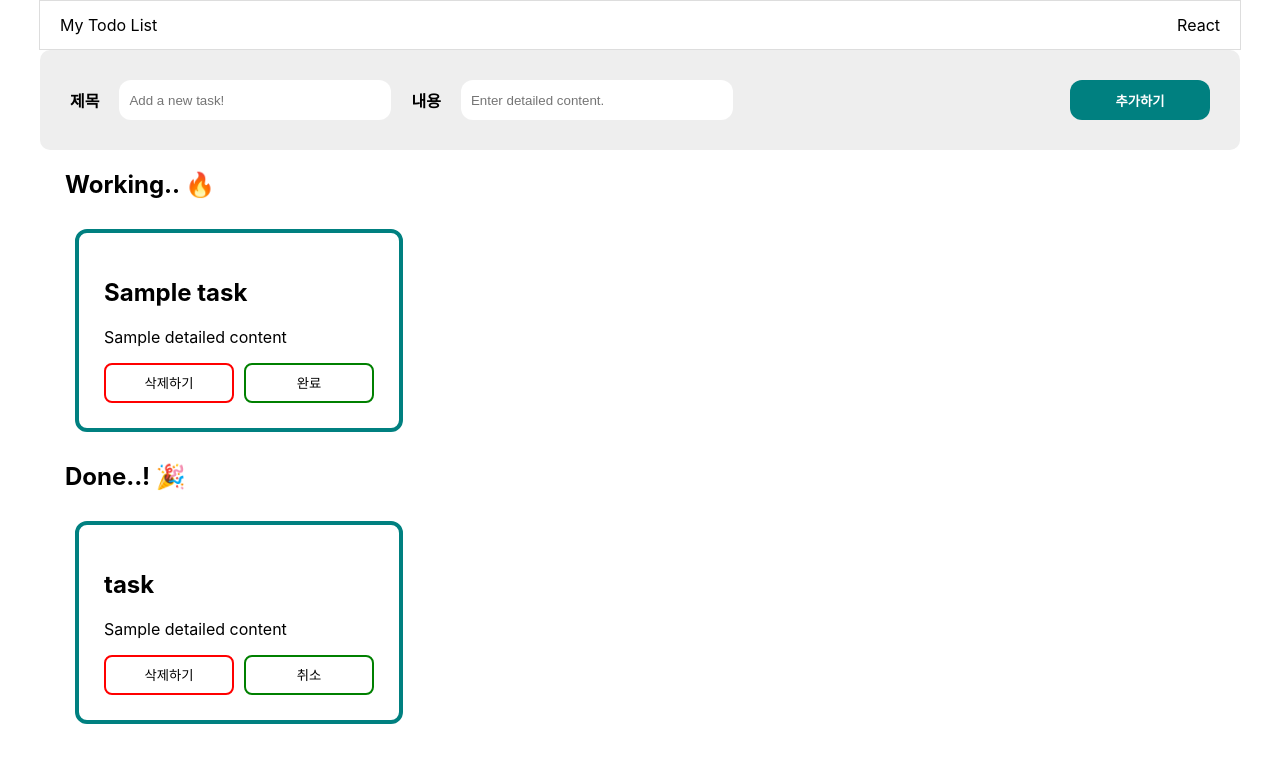
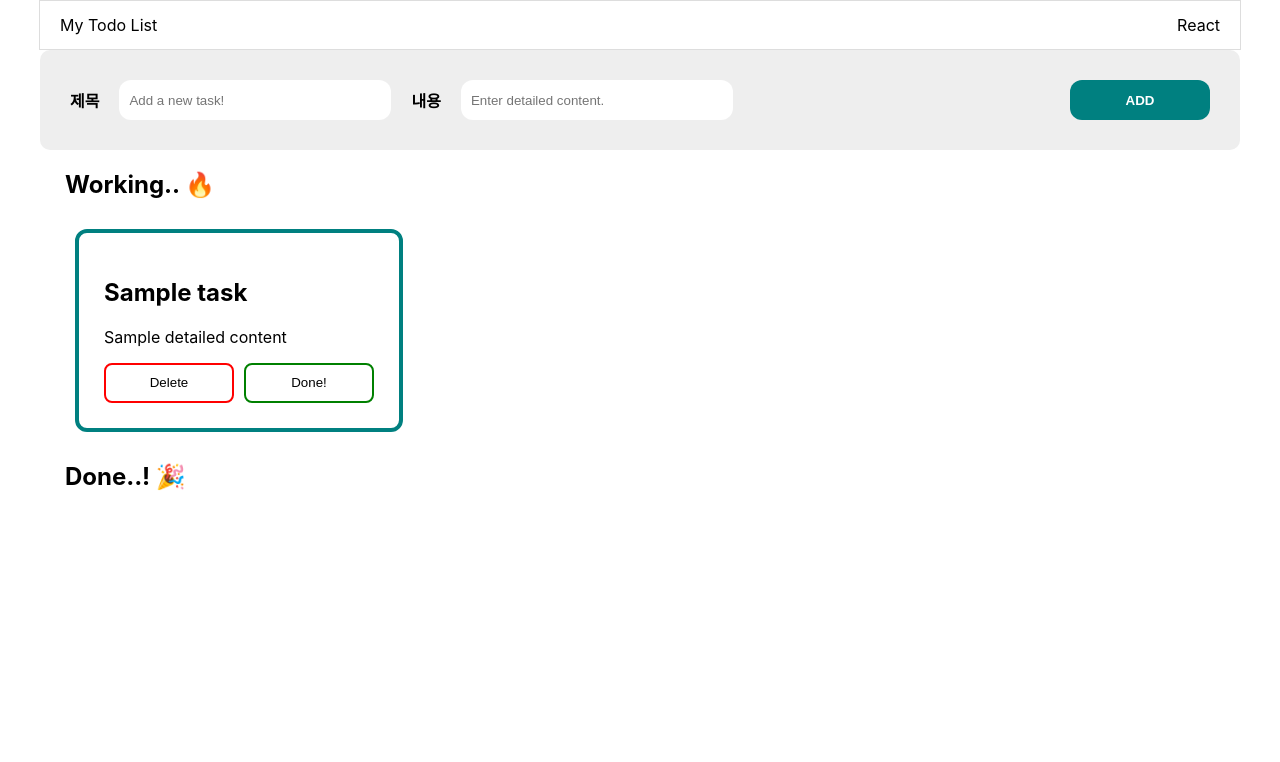
Before and after one commit to Solyi-Park/React-Begginer-Final-Assignment, a React (Create React App) app: page / in a window 1280 px wide. Shown: the top 762 px of the page. Built offline with nearby package versions, Linux system fonts and the light colour scheme.

Commit message:
두개 섹션 모두 하나의 state로 관리하도록 수정

```diff
--- a/src/App.jsx
+++ b/src/App.jsx
@@ -3,11 +3,14 @@ import "./App.css";
 
 function App() {
   const [cards, setCards] = useState([
-    { id: 1, title: "Sample task", content: "Sample detailed content" },
+    {
+      id: 1,
+      title: "Sample task",
+      content: "Sample detailed content",
+      status: "working",
+    },
   ]);
-  const [done, setDone] = useState([
-    { id: 1, title: " task", content: "Sample detailed content" },
-  ]);
+
   const [title, setTitle] = useState("");
   const [content, setContent] = useState("");
   const handleChangeTitle = (e) => setTitle(e.target.value);
@@ -19,6 +22,7 @@ function App() {
       id: cards.length + 1,
       title,
       content,
+      status: "working",
     };
     if (title == "") {
       alert("제목을 입력해주세요. ");
@@ -38,32 +42,19 @@ function App() {
 
   // 완료 버튼 클릭
   const handleCompleteBtn = (item) => {
-    // 클릭하면 cards에서 해당 카드를 지운다
-    const updateCards = cards.filter((card) => card.id !== item.id);
-    setCards(updateCards);
-    // done section에 카드를 붙인다.
-    const isDone = {
-      id: done.length + 1,
-      title: item.title,
-      content: item.content,
-    };
-      const moveToDone = [...done, isDone];
-      setDone(moveToDone);
+    // 해당 카드의 status를 변경해준다.
+    const updatedCards = cards.map((card) => {
+      return card.id === item.id ? { ...card, status: "done" } : null;
+    });
+    setCards(updatedCards);
   };
 
   // 취소 버튼 클릭
-  const handleCancelBtn = (clickedItem) => {
-    // 클릭하면 cards에서 해당 카드를 지운다
-    const updateDoneCards = done.filter((doneItem) => doneItem.id !== clickedItem.id);
-    setDone(updateDoneCards);
-    // done section에 카드를 붙인다.
-    const notDone = {
-      id: done.length + 1,
-      title: clickedItem.title,
-      content: clickedItem.content,
-    };
-      const moveToWorking = [...cards, notDone];
-      setCards(moveToWorking);
+  const handleCancelBtn = (item) => {
+    const updatedCards = cards.map((card) => {
+      return card.id === item.id ? { ...card, status: "working" } : null;
+    });
+    setCards(updatedCards);
   };
 
   return (
@@ -90,7 +81,7 @@ function App() {
           />
         </div>
         <button onClick={handleAddBtnClick} className="addButton">
-          추가하기
+          ADD
         </button>
       </div>
       <div className="taskSection workingSection">
@@ -99,7 +90,7 @@ function App() {
         </div>
         <div className="cardContainer">
           {cards.map((item) => {
-            return (
+            return item.status === "working" ? (
               <div key={item.id} className="card">
                 <div>
                   <h2>{item.title}</h2>
@@ -110,17 +101,17 @@ function App() {
                     onClick={() => handleDeleteBtn(item.id)}
                     className="cardButton deleteButton"
                   >
-                    삭제하기
+                    Delete
                   </button>
                   <button
                     onClick={() => handleCompleteBtn(item)}
                     className="cardButton completeButton"
                   >
-                    완료
+                    Done!
                   </button>
                 </div>
               </div>
-            );
+            ) : null;
           })}
         </div>
       </div>
@@ -129,8 +120,8 @@ function App() {
           <h2>Done..! 🎉</h2>
         </div>
         <div className="cardContainer">
-          {done.map((item) => {
-            return (
+          {cards.map((item) => {
+            return item.status === "done" ? (
               <div className="card">
                 <div>
                   <h2>{item.title}</h2>
@@ -141,17 +132,17 @@ function App() {
                     onClick={() => handleDeleteBtn(item.id)}
                     className="cardButton deleteButton"
                   >
-                    삭제하기
+                    Delete
                   </button>
                   <button
-                    onClick={()=> handleCancelBtn(item)}
+                    onClick={() => handleCancelBtn(item)}
                     className="cardButton cancelButton"
                   >
-                    취소
+                    Back to working
                   </button>
                 </div>
               </div>
-            );
+            ) : null;
           })}
         </div>
       </div>
```
